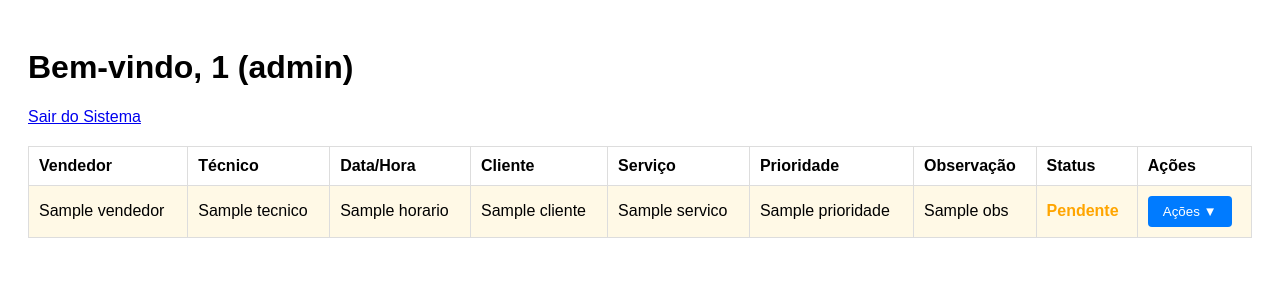
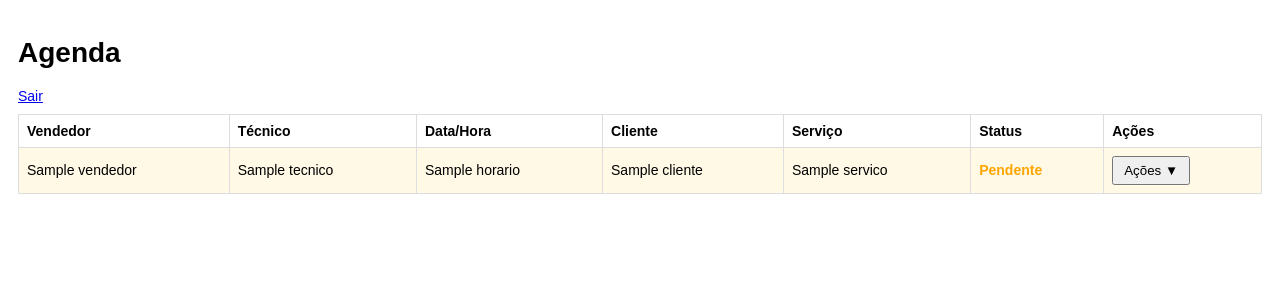
Before and after one commit to davidsonsuportelj-sys/agenda, a Flask app: template templates/index.html in a window 1280 px wide. Shown: the top 300 px of the page. Run offline with Flask 3, Linux system fonts and the light colour scheme; the visitor is signed in with stand-in values (Sample User, id 1); the template is opened without the code that fills it: most values are stand-ins (such as "Sample title", 1, 10 or a date in 2020).

Commit message:
Correção de tecnicos

```diff
--- a/templates/index.html
+++ b/templates/index.html
@@ -2,17 +2,21 @@
 <html lang="pt-br">
 <head>
     <meta charset="UTF-8">
+    <meta name="viewport" content="width=device-width, initial-scale=1.0">
     <title>Agenda de Serviços</title>
     <style>
-        body { font-family: sans-serif; padding: 20px; }
-        .form-container { background: #f4f4f4; padding: 15px; border-radius: 5px; margin-bottom: 20px; }
-        .form-group { display: inline-block; margin-right: 10px; vertical-align: top; }
-        label { display: block; font-size: 12px; font-weight: bold; }
-        input, select { padding: 8px; width: 140px; }
-        table { width: 100%; border-collapse: collapse; margin-top: 20px; }
-        th, td { border: 1px solid #ddd; padding: 10px; text-align: left; }
+        body { font-family: sans-serif; padding: 10px; font-size: 14px; }
+        .form-container { background: #f4f4f4; padding: 10px; border-radius: 5px; margin-bottom: 20px; }
+        /* Permite que os campos fiquem um embaixo do outro no mobile */
+        .form-group { display: inline-block; margin: 5px; vertical-align: top; width: 45%; }
+        input, select { padding: 8px; width: 100%; box-sizing: border-box; }
 
-        /* Cores de Linha e Texto por Status */
+        /* Container de rolagem para a tabela */
+        .table-responsive { overflow-x: auto; width: 100%; }
+        table { width: 100%; border-collapse: collapse; margin-top: 10px; min-width: 600px; }
+        th, td { border: 1px solid #ddd; padding: 8px; text-align: left; }
+
+        /* Cores */
         .row-pendente { background-color: #fff9e6; }
         .row-concluido { background-color: #e6fffa; }
         .row-cancelado { background-color: #ffe6e6; }
@@ -21,46 +25,45 @@
         .text-concluido { color: green; font-weight: bold; }
         .text-cancelado { color: red; font-weight: bold; }
 
-        /* Dropup Menu */
+        /* Dropup */
         .dropup { position: relative; display: inline-block; }
-        .dropup-content { display: none; position: absolute; bottom: 100%; left: 0; background-color: #f9f9f9; min-width: 120px; box-shadow: 0px 8px 16px rgba(0,0,0,0.2); z-index: 10; border: 1px solid #ddd; }
+        .dropup-content { display: none; position: absolute; bottom: 100%; left: 0; background-color: #f9f9f9; min-width: 100px; box-shadow: 0px 4px 8px rgba(0,0,0,0.2); z-index: 10; border: 1px solid #ddd; }
         .dropup:hover .dropup-content { display: block; }
-        .dropup-content a { color: black; padding: 8px; display: block; text-decoration: none; }
-        .dropup-content a:hover { background-color: #f1f1f1; }
-        .btn-main { padding: 8px 15px; cursor: pointer; border: none; border-radius: 4px; background-color: #007bff; color: white; }
+        .dropup-content a { color: black; padding: 10px; display: block; text-decoration: none; }
+        .btn-main { padding: 5px 10px; cursor: pointer; }
     </style>
 </head>
 <body>
 
-    <h1>Bem-vindo, {{ current_user.id }} ({{ role }})</h1>
-    <a href="{{ url_for('logout') }}">Sair do Sistema</a>
+    <h1>Agenda</h1>
+    <a href="{{ url_for('logout') }}">Sair</a>
 
     {% if role in ['admin', 'vendedor'] %}
     <div class="form-container">
-        <h3>Nova Ordem de Serviço</h3>
         <form action="{{ url_for('agendar') }}" method="POST">
             <div class="form-group"><label>Cliente</label><input type="text" name="cliente" required></div>
             <div class="form-group"><label>Serviço</label><input type="text" name="servico" required></div>
             <div class="form-group"><label>Data/Hora</label><input type="datetime-local" name="horario" required></div>
             <div class="form-group"><label>Prioridade</label><select name="prioridade"><option>Baixa</option><option>Média</option><option>Alta</option></select></div>
-            <div class="form-group"><label>Observação</label><input type="text" name="obs"></div>
+            <div class="form-group"><label>Obs</label><input type="text" name="obs"></div>
             <div class="form-group"><label>Técnico</label><select name="tecnico">{% for t in tecnicos %}<option value="{{ t.username }}">{{ t.username }}</option>{% endfor %}</select></div>
             {% if role == 'admin' %}
             <div class="form-group"><label>Vendedor</label><select name="vendedor">{% for v in vendedores %}<option value="{{ v.username }}">{{ v.username }}</option>{% endfor %}</select></div>
             {% endif %}
-            <button type="submit" style="margin-top: 18px; padding: 8px 20px;">Agendar</button>
+            <button type="submit" style="margin-top: 10px; width: 100%; padding: 10px;">Agendar</button>
         </form>
     </div>
     {% endif %}
 
+    <div class="table-responsive">
         <table>
             <tr>
-            <th>Vendedor</th><th>Técnico</th><th>Data/Hora</th><th>Cliente</th><th>Serviço</th><th>Prioridade</th><th>Observação</th><th>Status</th><th>Ações</th>
+                <th>Vendedor</th><th>Técnico</th><th>Data/Hora</th><th>Cliente</th><th>Serviço</th><th>Status</th><th>Ações</th>
             </tr>
             {% for item in agenda %}
             <tr class="{% if item.status == 'Pendente' %}row-pendente{% elif item.status == 'Concluído' %}row-concluido{% elif item.status == 'Cancelado' %}row-cancelado{% endif %}">
                 <td>{{ item.vendedor }}</td><td>{{ item.tecnico }}</td><td>{{ item.horario }}</td>
-            <td>{{ item.cliente }}</td><td>{{ item.servico }}</td><td>{{ item.prioridade }}</td><td>{{ item.obs }}</td>
+                <td>{{ item.cliente }}</td><td>{{ item.servico }}</td>
                 <td class="{% if item.status == 'Pendente' %}text-pendente{% elif item.status == 'Concluído' %}text-concluido{% elif item.status == 'Cancelado' %}text-cancelado{% endif %}">
                     {{ item.status }}
                 </td>
@@ -80,6 +83,7 @@
             </tr>
             {% endfor %}
         </table>
+    </div>
 
 </body>
 </html>
```
Lines whose indentation alone changed are shown as unchanged.
